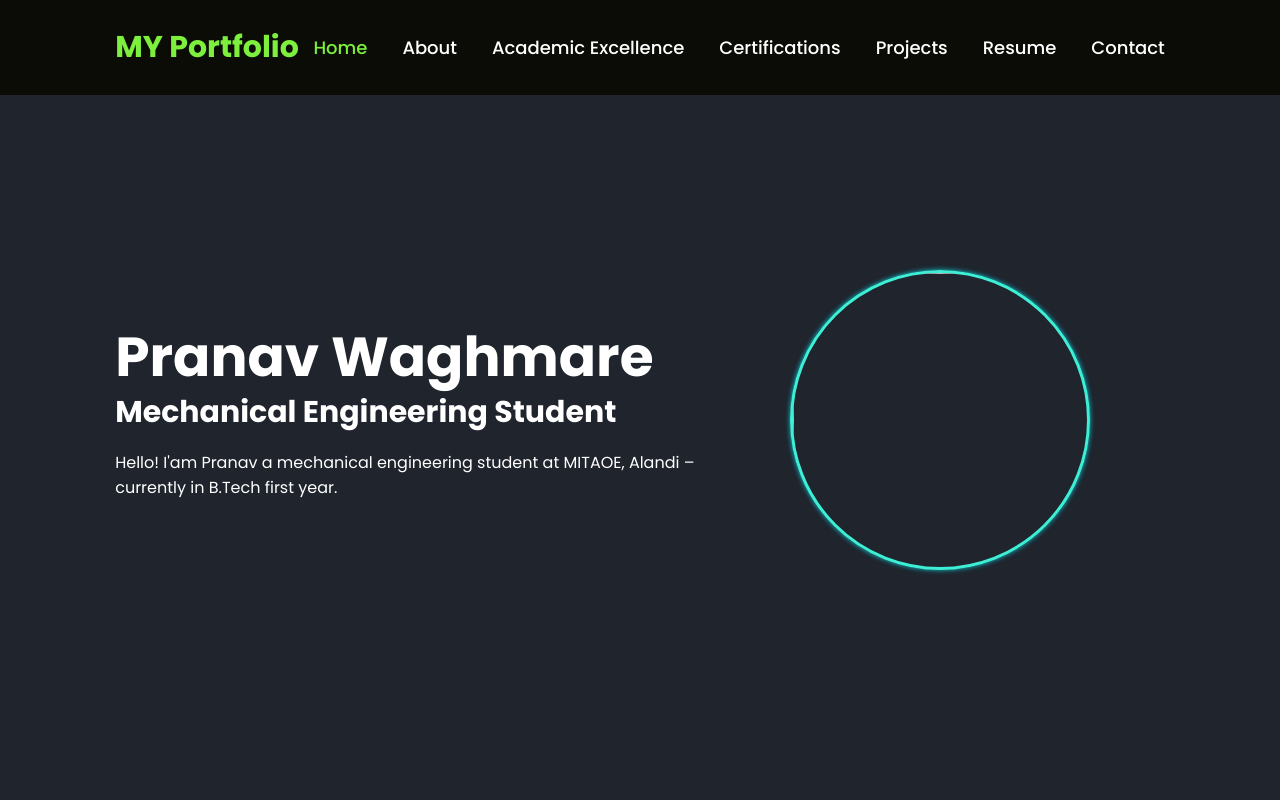
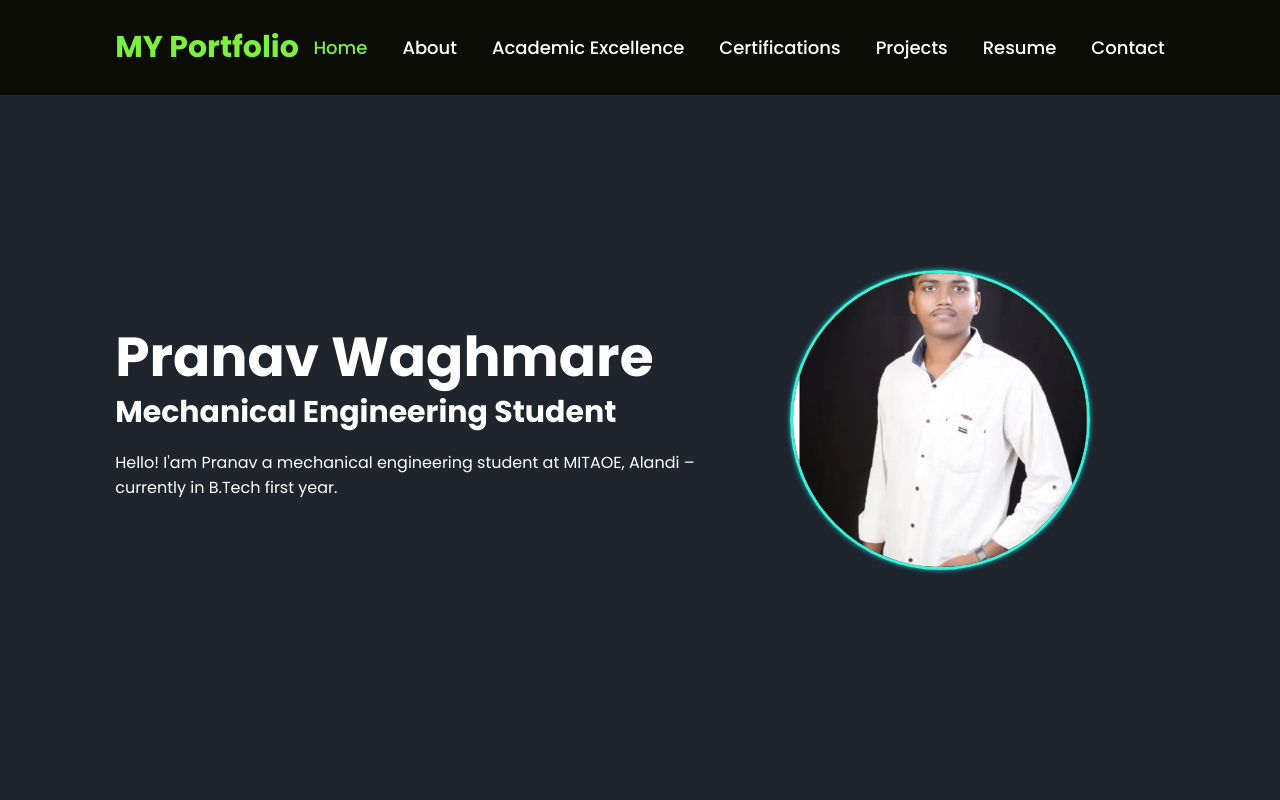
Before and after one commit to Harsh31-06/prasadW, a plain HTML site: page index.html in a window 1280 px wide. Shown: the top 800 px of the page. Drawn offline with nearby package versions, Linux system fonts and the light colour scheme.

Commit message:
Update index.html

```diff
--- a/index.html
+++ b/index.html
@@ -32,7 +32,7 @@
       <p>Hello! I'am Pranav a mechanical engineering student at MITAOE, Alandi – currently in  B.Tech first year.</p>
 
     </div>
-    <img src= alt="Pranav Waghmare" class="home-img" />
+    <img src="W.jpg" alt="Pranav Waghmare" class="home-img" />
   </section>
 
   <!-- About -->
```
